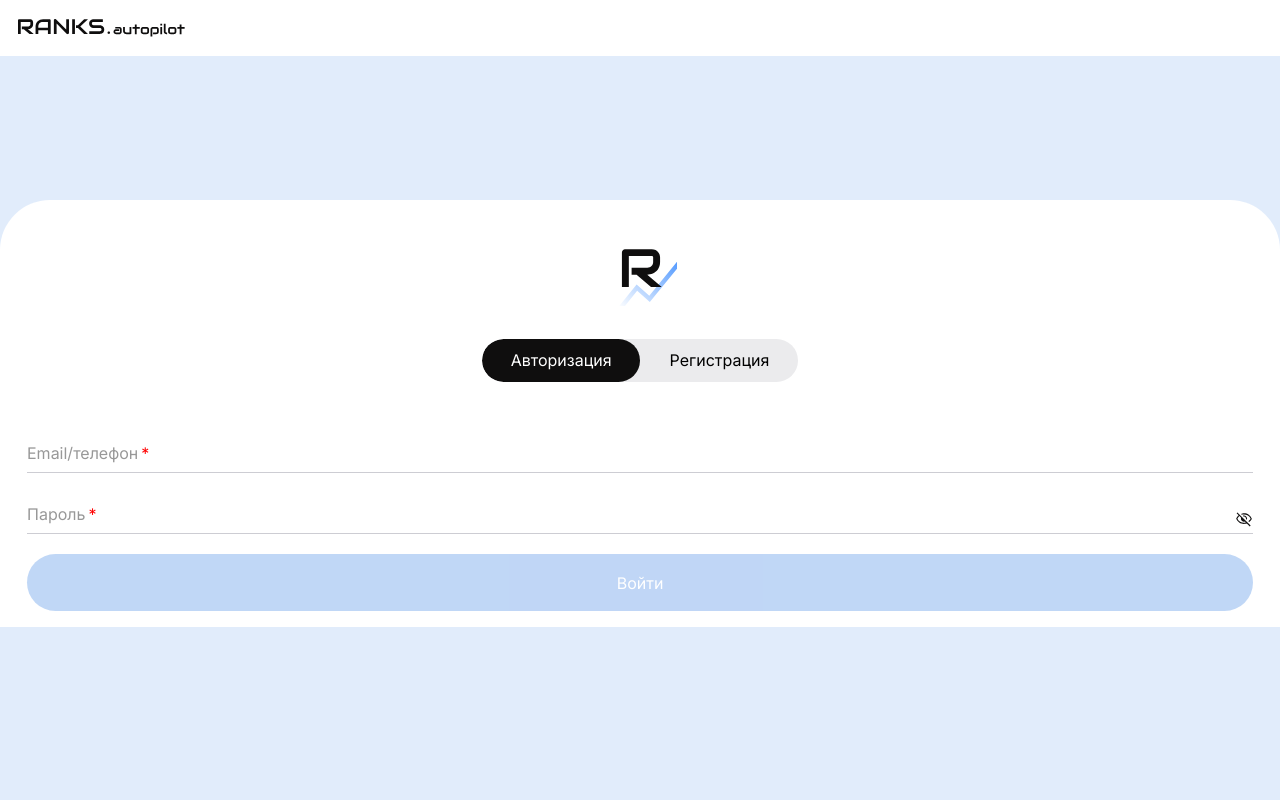
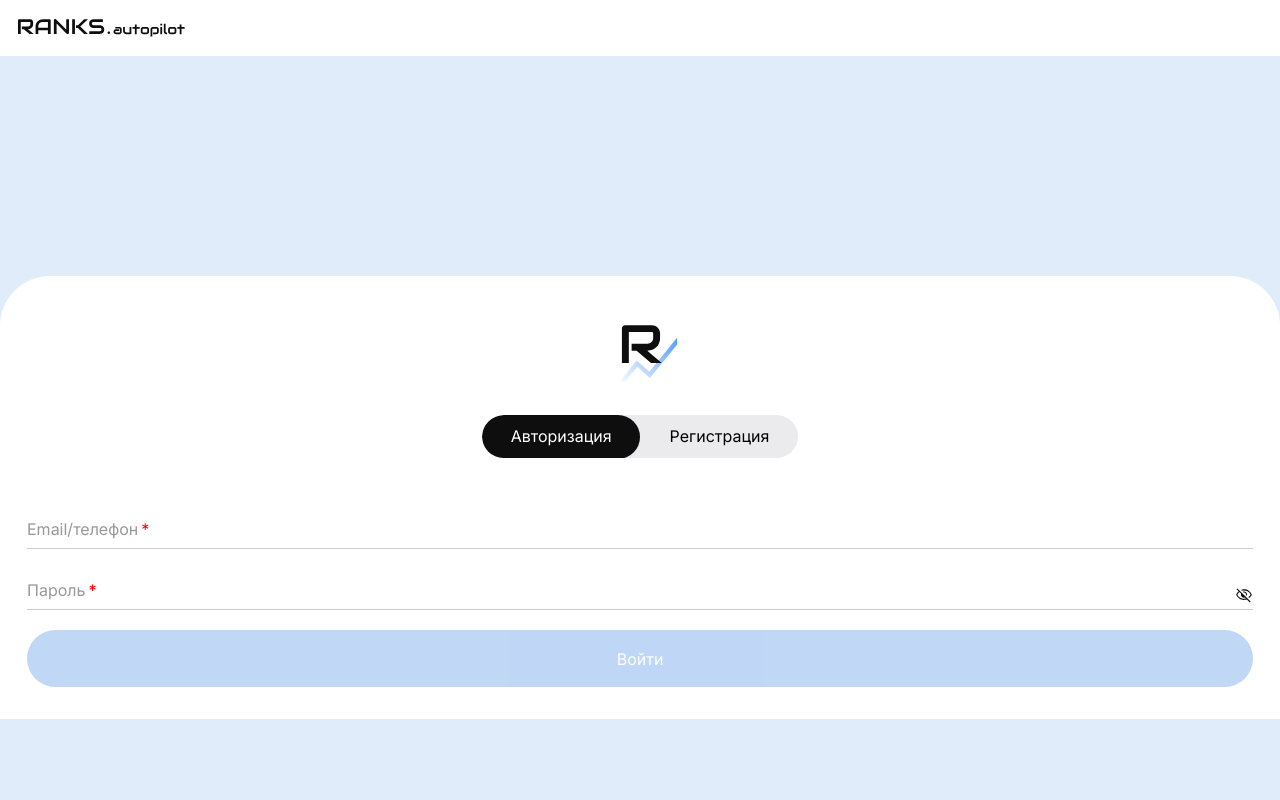
Before and after one commit to NikitaMalofeev/testtimeweb, a React (Vite) app: page / in a window 1280 px wide. Shown: the top 800 px of the page. Built offline with nearby package versions, Linux system fonts and the light colour scheme.

Commit message:
тест версии авторизации

```diff
--- a/src/features/RiskProfile/RiskProfileAllData/styles.module.scss
+++ b/src/features/RiskProfile/RiskProfileAllData/styles.module.scss
@@ -2,6 +2,7 @@
     padding: 0 16px 50px;
     overflow-y: auto;
     height: 100%;
+    overflow-x: hidden;
     background-color: white;
 
     &__subtitle {
--- a/src/pages/AuthorizationPage/AuthorizationPage.tsx
+++ b/src/pages/AuthorizationPage/AuthorizationPage.tsx
@@ -56,13 +56,14 @@ const AuthorizationPage = () => {
         }
     };
 
-    const [showCrutch, setShowCrutch] = useState(true);
+    const [showCrutch, setShowCrutch] = useState(false);
 
     useEffect(() => {
         if (activeTab === 'login') {
-            setTimeout(() => setShowCrutch(false), 300); // Через 0.4s скрываем crutch
+            setShowCrutch(true);
+            setTimeout(() => setShowCrutch(false), 400); // 400 мс = 0.4 секунда
         } else {
-            setShowCrutch(true); // Показываем при открытии
+            setShowCrutch(false); // На регистрации не показываем crutch
         }
     }, [activeTab]);
 
@@ -107,7 +108,7 @@ const AuthorizationPage = () => {
                         {/* Контент в зависимости от вкладки */}
                         {activeTab === 'login' && (
                             <form onSubmit={formik.handleSubmit} className={styles.auth__form}>
-                                <div style={{ position: 'relative', zIndex: '5' }}>
+                                <div>
                                     <Input
                                         autoComplete="new-password"
                                         placeholder="Email/телефон"
@@ -145,6 +146,7 @@ const AuthorizationPage = () => {
                             </form>
                         )}
 
+
                         {activeTab === 'registration' && (
                             <IdentificationProfileForm />
                         )}
--- a/src/pages/AuthorizationPage/styles.module.scss
+++ b/src/pages/AuthorizationPage/styles.module.scss
@@ -6,11 +6,7 @@
     flex-grow: 1;
     background-color: #E1ECFB;
 
-    &__wrapper {
-        height: 100%;
-        width: 100%;
-        margin-top: 20px;
-    }
+
 
     &__icon {
         margin: 33px auto;
@@ -67,14 +63,27 @@
         z-index: 5;
         padding-bottom: 16px;
     }
+
+    &__wrapper {
+        display: flex;
+        align-items: end;
+        height: 100%;
+        width: 100%;
+        margin-top: 20px;
+    }
 }
 
 .auth__container {
+    width: 100%;
+    height: 100%;
+    justify-content: end;
+    overflow-y: auto;
     display: flex;
     background-color: white;
     border-radius: 50px 50px 0 0;
     flex-direction: column;
     transition: height 0.3s ease;
+    padding-bottom: 16px;
 }
 
 .forgotPassword {
@@ -93,12 +102,12 @@
     width: 100%;
 }
 
-.crutch {
-    position: absolute;
-    z-index: 1;
-    bottom: -100px;
-    left: 0;
-    height: 250px;
-    background-color: white;
-    width: 100vw;
-}
+// .crutch {
+//     position: absolute;
+//     z-index: 1123;
+//     bottom: -150px;
+//     left: 0;
+//     height: 200px !important;
+//     background-color: red;
+//     width: 100vw;
+// }
--- a/src/pages/DocumentsPage/DocumentsPage.tsx
+++ b/src/pages/DocumentsPage/DocumentsPage.tsx
@@ -42,6 +42,7 @@ import { DocumentPreviewModal } from "features/Documents/DocumentsPreviewModal/D
 import { selectIsAnyModalOpen } from "entities/ui/Modal/selectors/selectorsModals";
 import { getAllUserInfoThunk } from "entities/User/slice/userSlice";
 import { getDocumentsSigned } from "entities/Documents/api/documentsApi";
+import { setCurrentConfirmingDoc } from "entities/RiskProfile/slice/riskProfileSlice";
 
 const DocumentsPage: React.FC = () => {
     const dispatch = useAppDispatch();
@@ -118,16 +119,8 @@ const DocumentsPage: React.FC = () => {
                             animation: ModalAnimation.LEFT,
                         })
                     );
-                } else if (!is_risk_profile_complete && isRpFilled) {
-                    dispatch(setStepAdditionalMenuUI(0));
-                    dispatch(
-                        openModal({
-                            type: ModalType.IDENTIFICATION,
-                            size: ModalSize.FULL,
-                            animation: ModalAnimation.LEFT,
-                        })
-                    );
                 } else {
+                    dispatch(setCurrentConfirmableDoc('type_doc_RP_questionnairy'))
                     dispatch(setStepAdditionalMenuUI(4));
                     dispatch(
                         openModal({
@@ -137,6 +130,16 @@ const DocumentsPage: React.FC = () => {
                         })
                     );
                 }
+                // else if (!is_risk_profile_complete && isRpFilled) {
+                //     dispatch(setStepAdditionalMenuUI(0));
+                //     dispatch(
+                //         openModal({
+                //             type: ModalType.IDENTIFICATION,
+                //             size: ModalSize.FULL,
+                //             animation: ModalAnimation.LEFT,
+                //         })
+                //     );
+                // }
 
                 break;
             case "type_doc_passport":
@@ -232,8 +235,12 @@ const DocumentsPage: React.FC = () => {
             dispatch(getUserDocumentsSignedThunk({ type_document: docId, purpose: 'preview', onSuccess: () => { } }))
             setSelectedDocId(docId);
             dispatch(openModal({ type: ModalType.DOCUMENTS_PREVIEW, animation: ModalAnimation.LEFT, size: ModalSize.FULL }))
-        } else return
+        } else {
+            setSelectedDocId(docId);
+            dispatch(openModal({ type: ModalType.DOCUMENTS_PREVIEW, animation: ModalAnimation.LEFT, size: ModalSize.FULL }))
+        }
     };
+
     const handleDownloadPdf = (docId: string) => {
         if (docId !== 'type_doc_passport') {
             dispatch(getUserDocumentsSignedThunk({
--- a/src/shared/lib/helpers/animation/AnimateHeightWrapper.tsx
+++ b/src/shared/lib/helpers/animation/AnimateHeightWrapper.tsx
@@ -10,7 +10,7 @@ type AnimateHeightWrapperProps = {
 const AnimateHeightWrapper: React.FC<AnimateHeightWrapperProps> = ({
     isOpen,
     children,
-    minHeight = '77.5dvh'
+    minHeight = '68dvh'
 }) => {
     const contentRef = useRef<HTMLDivElement | null>(null);
     const [height, setHeight] = useState<string | number>(minHeight);
@@ -29,8 +29,10 @@ const AnimateHeightWrapper: React.FC<AnimateHeightWrapperProps> = ({
             style={{ width: '100%', overflow: 'hidden' }}
             animate={{ height }}
             transition={{ duration: 0.4, ease: "easeInOut" }}
+
         >
             <div ref={contentRef}>{children}</div>
+
         </motion.div>
     );
 };
```
